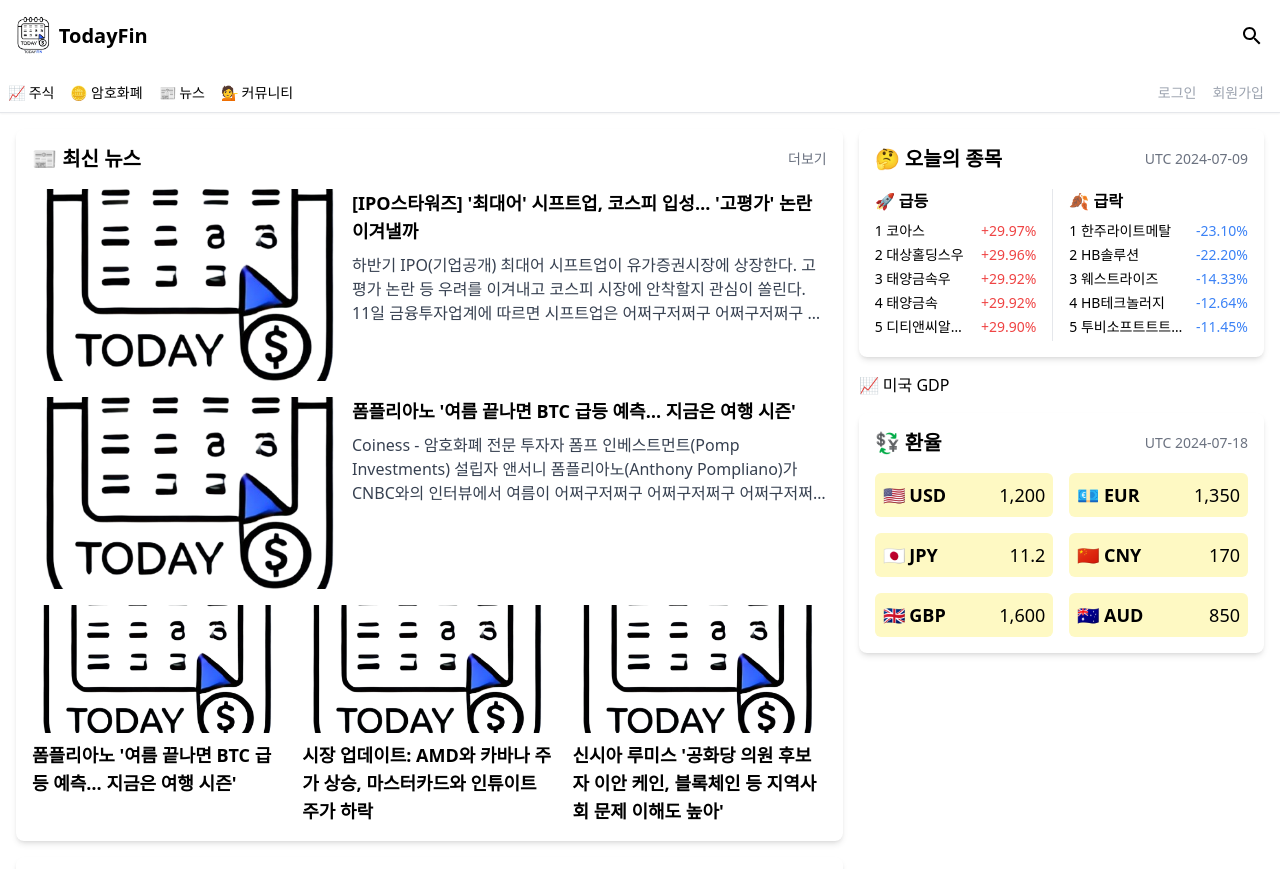
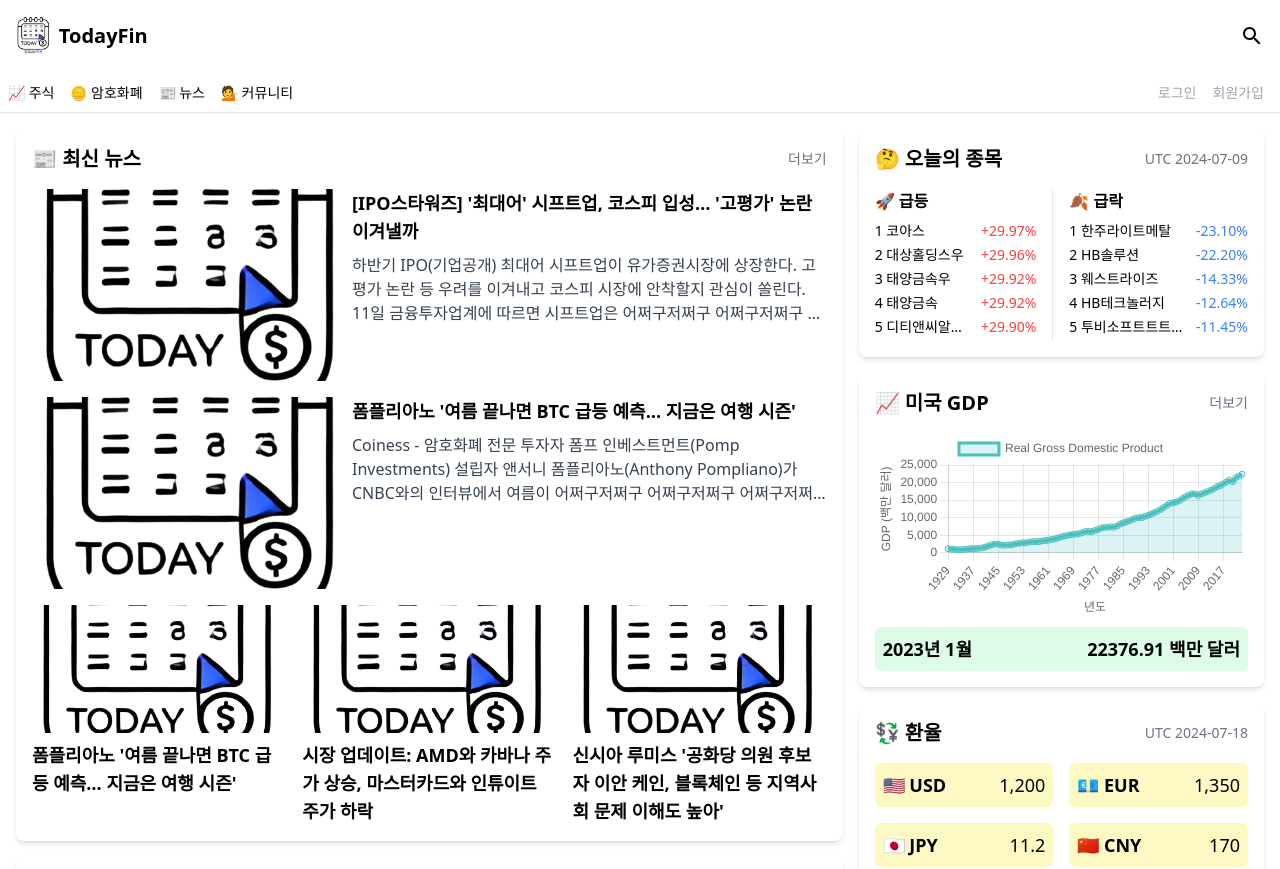
Before and after one commit to TodayFin/todayfin-fe, a Next.js app: page / in a window 1280 px wide. Shown: the top 869 px of the page. Built offline with nearby package versions, Linux system fonts and the light colour scheme.

Commit message:
feat: 미국 GDP 컴포넌트 구현

```diff
--- a/src/app/components/USGDP.js
+++ b/src/app/components/USGDP.js
@@ -1,7 +1,442 @@
+import { Line } from 'react-chartjs-2';
+import 'chart.js/auto';
+
 const USGDP = () => {
+  const gdpData = {
+    name: "Real Gross Domestic Product",
+    interval: "annual",
+    unit: "billions of dollars",
+    data: [
+      {
+        date: "2023-01-01",
+        value: "22376.906",
+      },
+      {
+        date: "2022-01-01",
+        value: "21822.037",
+      },
+      {
+        date: "2021-01-01",
+        value: "21407.692",
+      },
+      {
+        date: "2020-01-01",
+        value: "20234.074",
+      },
+      {
+        date: "2019-01-01",
+        value: "20692.087",
+      },
+      {
+        date: "2018-01-01",
+        value: "20193.896",
+      },
+      {
+        date: "2017-01-01",
+        value: "19612.102",
+      },
+      {
+        date: "2016-01-01",
+        value: "19141.672",
+      },
+      {
+        date: "2015-01-01",
+        value: "18799.622",
+      },
+      {
+        date: "2014-01-01",
+        value: "18261.714",
+      },
+      {
+        date: "2013-01-01",
+        value: "17812.167",
+      },
+      {
+        date: "2012-01-01",
+        value: "17442.759",
+      },
+      {
+        date: "2011-01-01",
+        value: "17052.41",
+      },
+      {
+        date: "2010-01-01",
+        value: "16789.75",
+      },
+      {
+        date: "2009-01-01",
+        value: "16349.11",
+      },
+      {
+        date: "2008-01-01",
+        value: "16781.485",
+      },
+      {
+        date: "2007-01-01",
+        value: "16762.445",
+      },
+      {
+        date: "2006-01-01",
+        value: "16433.148",
+      },
+      {
+        date: "2005-01-01",
+        value: "15987.957",
+      },
+      {
+        date: "2004-01-01",
+        value: "15449.757",
+      },
+      {
+        date: "2003-01-01",
+        value: "14877.312",
+      },
+      {
+        date: "2002-01-01",
+        value: "14472.712",
+      },
+      {
+        date: "2001-01-01",
+        value: "14230.726",
+      },
+      {
+        date: "2000-01-01",
+        value: "14096.033",
+      },
+      {
+        date: "1999-01-01",
+        value: "13543.774",
+      },
+      {
+        date: "1998-01-01",
+        value: "12924.876",
+      },
+      {
+        date: "1997-01-01",
+        value: "12370.299",
+      },
+      {
+        date: "1996-01-01",
+        value: "11843.599",
+      },
+      {
+        date: "1995-01-01",
+        value: "11413.012",
+      },
+      {
+        date: "1994-01-01",
+        value: "11114.647",
+      },
+      {
+        date: "1993-01-01",
+        value: "10684.179",
+      },
+      {
+        date: "1992-01-01",
+        value: "10398.046",
+      },
+      {
+        date: "1991-01-01",
+        value: "10044.238",
+      },
+      {
+        date: "1990-01-01",
+        value: "10055.129",
+      },
+      {
+        date: "1989-01-01",
+        value: "9869.003",
+      },
+      {
+        date: "1988-01-01",
+        value: "9519.427",
+      },
+      {
+        date: "1987-01-01",
+        value: "9137.745",
+      },
+      {
+        date: "1986-01-01",
+        value: "8832.611",
+      },
+      {
+        date: "1985-01-01",
+        value: "8537.004",
+      },
+      {
+        date: "1984-01-01",
+        value: "8195.295",
+      },
+      {
+        date: "1983-01-01",
+        value: "7642.266",
+      },
+      {
+        date: "1982-01-01",
+        value: "7307.314",
+      },
+      {
+        date: "1981-01-01",
+        value: "7441.485",
+      },
+      {
+        date: "1980-01-01",
+        value: "7257.316",
+      },
+      {
+        date: "1979-01-01",
+        value: "7275.999",
+      },
+      {
+        date: "1978-01-01",
+        value: "7052.711",
+      },
+      {
+        date: "1977-01-01",
+        value: "6682.804",
+      },
+      {
+        date: "1976-01-01",
+        value: "6387.437",
+      },
+      {
+        date: "1975-01-01",
+        value: "6060.875",
+      },
+      {
+        date: "1974-01-01",
+        value: "6073.363",
+      },
+      {
+        date: "1973-01-01",
+        value: "6106.371",
+      },
+      {
+        date: "1972-01-01",
+        value: "5780.048",
+      },
+      {
+        date: "1971-01-01",
+        value: "5491.445",
+      },
+      {
+        date: "1970-01-01",
+        value: "5316.391",
+      },
+      {
+        date: "1969-01-01",
+        value: "5306.594",
+      },
+      {
+        date: "1968-01-01",
+        value: "5145.914",
+      },
+      {
+        date: "1967-01-01",
+        value: "4904.864",
+      },
+      {
+        date: "1966-01-01",
+        value: "4773.931",
+      },
+      {
+        date: "1965-01-01",
+        value: "4478.555",
+      },
+      {
+        date: "1964-01-01",
+        value: "4205.277",
+      },
+      {
+        date: "1963-01-01",
+        value: "3976.142",
+      },
+      {
+        date: "1962-01-01",
+        value: "3810.124",
+      },
+      {
+        date: "1961-01-01",
+        value: "3590.066",
+      },
+      {
+        date: "1960-01-01",
+        value: "3500.272",
+      },
+      {
+        date: "1959-01-01",
+        value: "3412.421",
+      },
+      {
+        date: "1958-01-01",
+        value: "3191.216",
+      },
+      {
+        date: "1957-01-01",
+        value: "3215.065",
+      },
+      {
+        date: "1956-01-01",
+        value: "3148.765",
+      },
+      {
+        date: "1955-01-01",
+        value: "3083.026",
+      },
+      {
+        date: "1954-01-01",
+        value: "2877.708",
+      },
+      {
+        date: "1953-01-01",
+        value: "2894.411",
+      },
+      {
+        date: "1952-01-01",
+        value: "2764.803",
+      },
+      {
+        date: "1951-01-01",
+        value: "2656.32",
+      },
+      {
+        date: "1950-01-01",
+        value: "2458.532",
+      },
+      {
+        date: "1949-01-01",
+        value: "2261.928",
+      },
+      {
+        date: "1948-01-01",
+        value: "2274.627",
+      },
+      {
+        date: "1947-01-01",
+        value: "2184.614",
+      },
+      {
+        date: "1946-01-01",
+        value: "2209.911",
+      },
+      {
+        date: "1945-01-01",
+        value: "2500.057",
+      },
+      {
+        date: "1944-01-01",
+        value: "2524.752",
+      },
+      {
+        date: "1943-01-01",
+        value: "2338.761",
+      },
+      {
+        date: "1942-01-01",
+        value: "1998.542",
+      },
+      {
+        date: "1941-01-01",
+        value: "1681.049",
+      },
+      {
+        date: "1940-01-01",
+        value: "1428.075",
+      },
+      {
+        date: "1939-01-01",
+        value: "1312.365",
+      },
+      {
+        date: "1938-01-01",
+        value: "1214.869",
+      },
+      {
+        date: "1937-01-01",
+        value: "1256.503",
+      },
+      {
+        date: "1936-01-01",
+        value: "1195.251",
+      },
+      {
+        date: "1935-01-01",
+        value: "1058.836",
+      },
+      {
+        date: "1934-01-01",
+        value: "972.263",
+      },
+      {
+        date: "1933-01-01",
+        value: "877.431",
+      },
+      {
+        date: "1932-01-01",
+        value: "888.414",
+      },
+      {
+        date: "1931-01-01",
+        value: "1019.977",
+      },
+      {
+        date: "1930-01-01",
+        value: "1089.785",
+      },
+      {
+        date: "1929-01-01",
+        value: "1191.124",
+      },
+    ],
+  };
+
+  const reversedData = [...gdpData.data].reverse();
+
+  const chartData = {
+    labels: reversedData.map(entry => new Date(entry.date).getFullYear()),
+    datasets: [
+      {
+        label: gdpData.name,
+        data: reversedData.map(entry => parseFloat(entry.value)),
+        borderColor: 'rgba(75, 192, 192, 1)',
+        backgroundColor: 'rgba(75, 192, 192, 0.2)',
+        fill: true,
+      },
+    ],
+  };
+
+  const options = {
+    scales: {
+      x: {
+        title: {
+          display: true,
+          text: '년도',
+        },
+      },
+      y: {
+        title: {
+          display: true,
+          text: 'GDP (백만 달러)',
+        },
+      },
+    },
+  };
+
+  const latestData = gdpData.data[0];
+
   return (
-    <div>
-      <h2>📈 미국 GDP</h2>
+    <div className="p-4 bg-white shadow-md rounded-lg">
+      <div className="flex justify-between items-center mb-4">
+        <h2 className="text-xl font-bold">📈 미국 GDP</h2>
+        <span className="text-gray-500 text-sm cursor-pointer">더보기</span>
+      </div>
+      <div className="mb-2">
+        <Line data={chartData} options={options} />
+      </div>
+      <div className="flex justify-between items-center bg-green-100 p-2 rounded-md">
+        <span className="text-lg font-semibold">{new Date(latestData.date).getFullYear()}년 {new Date(latestData.date).getMonth() + 1}월</span>
+        <span className="text-lg font-semibold">{parseFloat(latestData.value).toFixed(2)} 백만 달러</span>
+      </div>
     </div>
   );
 };
```
